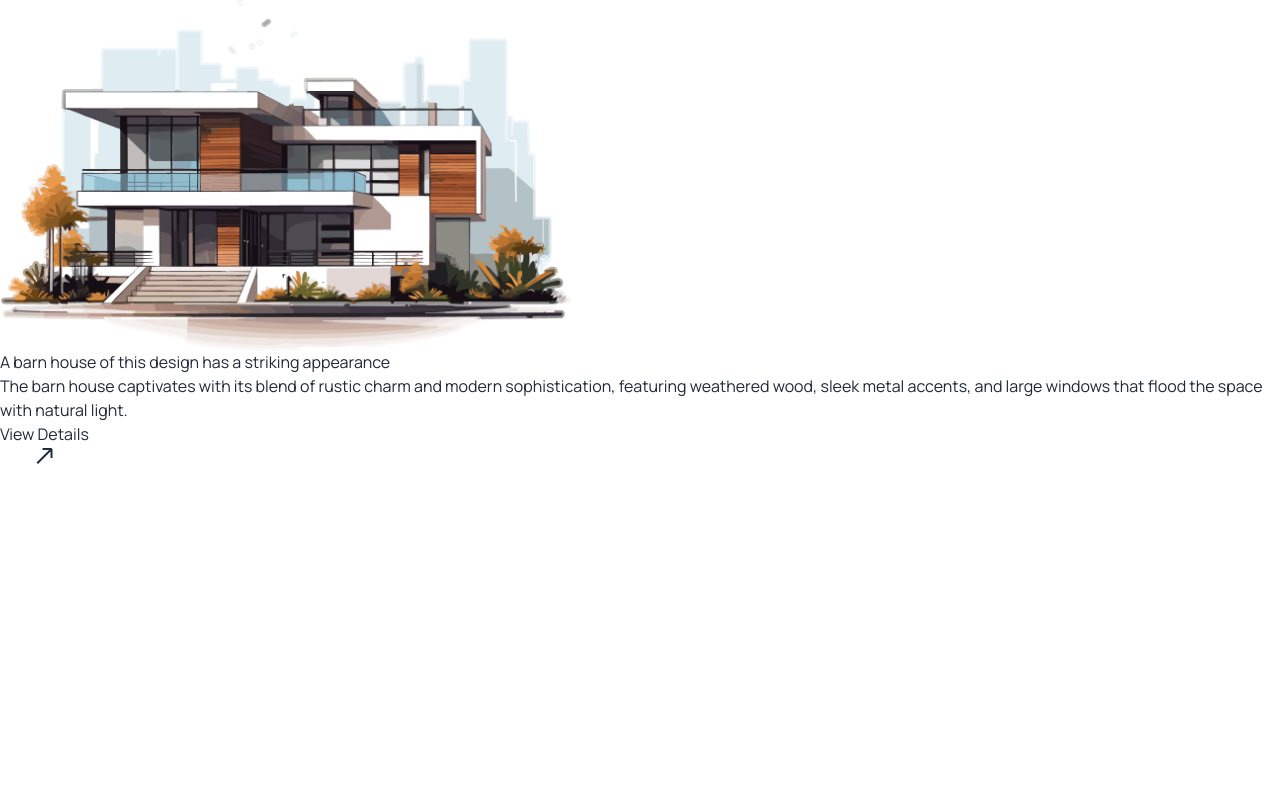
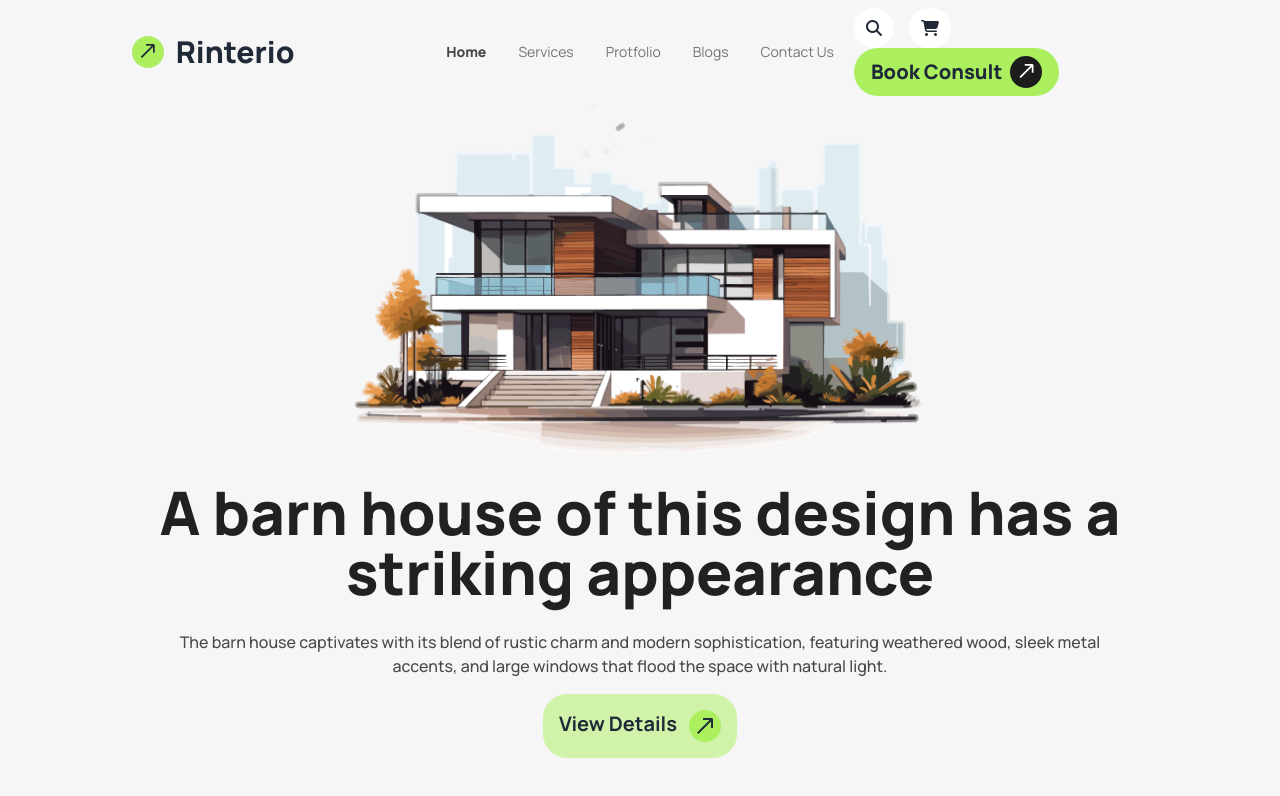
Before and after one commit to Mahfuz1912/Rinterio-Architect, a plain HTML site: page index.html in a window 1280 px wide. Drawn offline with nearby package versions, Linux system fonts and the light colour scheme.

Commit message:
Added All Completed Header section

```diff
--- a/index.html
+++ b/index.html
@@ -10,6 +10,7 @@
     <link rel='stylesheet' href='https://cdn-uicons.flaticon.com/2.5.1/uicons-bold-straight/css/uicons-bold-straight.css'>
     <link href="https://cdn.jsdelivr.net/npm/daisyui@4.12.10/dist/full.min.css" rel="stylesheet" type="text/css" />
     <script src="https://cdn.tailwindcss.com"></script>
+    <link rel='stylesheet' href='https://cdn-uicons.flaticon.com/2.5.1/uicons-bold-straight/css/uicons-bold-straight.css'>
     <script>
         tailwind.config = {
           theme: {
@@ -30,6 +31,7 @@
                 'text-secndary': '#494949',
                 'text-thard': '#1C1C1C',
                 'text-forth': '#A0A0A0',
+                'text-forth': '#737373',
               }
             }
           }
@@ -44,26 +46,81 @@
     <title>Rinterio-Architect</title>
 </head>
 <body class="font-primary">
-    <header>
-        <nav>
-
+    <section class="bg-[#F6F6F6]">
+        <header class="w-10/12 m-auto ">
+            <nav class="flex justify-between ">
+                <div class="navbar">
+                    <div class="navbar-start">
+                      <a href="#" class="btn btn-ghost">
+                        <div class="flex justify-center items-center">
+                            <div class="h-8 w-8 rounded-full flex bg-color-primary text-center items-center justify-center"><i class="fi fi-bs-arrow-up-right"></i></div>
+                          <div class=" text-3xl font-extrabold ml-3">Rinterio</div>
+                          </div>
+                      </a>
+                    </div>
+                    <div class="navbar-center hidden lg:flex">
+                      <ul class="menu menu-horizontal px-1">
+                        <li><a class="font-extrabold text-text-secndary">Home</a></li>
+                        <li><a class="text-text-forth">Services</a></li>
+                        <li><a class="text-text-forth">Protfolio</a></li>
+                        <li><a class="text-text-forth">Blogs</a></li>
+                        <li><a class="text-text-forth">Contact Us</a></li>
+                      </ul>
+                    </div>
+                    <div class="navbar-end ">
+                        <div  class="hidden lg:block">
+                           <a href="#">
+                            <i class="fa-solid fa-magnifying-glass mr-3  bg-white rounded-full p-3"></i>
+                           </a>
+                            <a href="">
+                                <i class="fa-solid fa-cart-shopping mr-4  bg-white rounded-full p-3"></i>
+                            </a>
+                            <a href="#" class="btn btn-ghost bg-color-primary rounded-3xl">
+                                <div class="flex justify-center items-center">
+                                    <div class=" text-xl font-extrabold mr-2">Book Consult</div>
+                                    <div class="h-8 w-8 rounded-full flex bg-thard-bg text-white text-center items-center justify-center"><i class="fi fi-bs-arrow-up-right"></i></div>
+                                  </div>
+                              </a>
+                        </div>
+                        <div class="dropdown">
+                            <div tabindex="0" role="button" class="btn btn-ghost lg:hidden">
+                                <i class="fa-solid fa-bars"></i>
+                            </div>
+                            <ul
+                              tabindex="0"
+                              class="menu right-0 menu-sm dropdown-content bg-gradient-to-r
+                            from-[rgb(255,255,255)] to-[rgba(255,255,255)] rounded-box z-[1] mt-3 w-52 p-2 shadow">
+                            <li><a class="font-extrabold text-text-secndary">Home</a></li>
+                            <li><a class="text-text-forth">Services</a></li>
+                            <li><a class="text-text-forth">Protfolio</a></li>
+                            <li><a class="text-text-forth">Blogs</a></li>
+                            <li><a class="text-text-forth">Contact Us</a></li>
+                            </ul>
+                          </div>
+                    </div>
+                  </div>
             </nav>
-        <section>
+            <section class="bg-[#F6F6F6] text-center items-center pb-20 mb-20">
                 <div>
+                    <div class="flex justify-center items-center">
                         <img src="Images/banner.png" alt="">
-                <h1>A barn house of this design has a striking appearance</h1>
-                <p>The barn house captivates with its blend of rustic charm and modern sophistication, featuring weathered wood, sleek metal accents, and large windows that flood the space with natural light.</p>
-                <button>
+                    </div>
+                    <h1 class="font-extrabold lg:text-6xl text-3xl text-text-primary mt-7 mb-7">A barn house of this design has a striking appearance</h1>
+                    <p class="font-medium text-sm lg:text-base text-text-secndary">The barn house captivates with its blend of rustic charm and modern sophistication, featuring weathered wood, sleek metal <br>accents, and large windows that flood the space with natural light.</p>
+                    <a class="flex justify-center mt-4">
+                        <button class="flex bg-color-thard rounded-3xl lg:p-4 px-12 py-2">
                            <div>
-                    <span> View Details</span>
+                            <h1 class="font-bold text-xl mr-3">View Details</h1>
                            </div>
                             <div>
-                        <i class="fi fi-bs-arrow-up-right"></i>
+                                <i class="fi fi-bs-arrow-up-right h-8 w-8 rounded-full flex bg-color-primary text-center items-center justify-center"></i>
                             </div>
                         </button>
+                    </a>
                 </div>
             </section>
         </header>
+    </section>
 
     <main>
 
```
Lines whose indentation alone changed are shown as unchanged.
